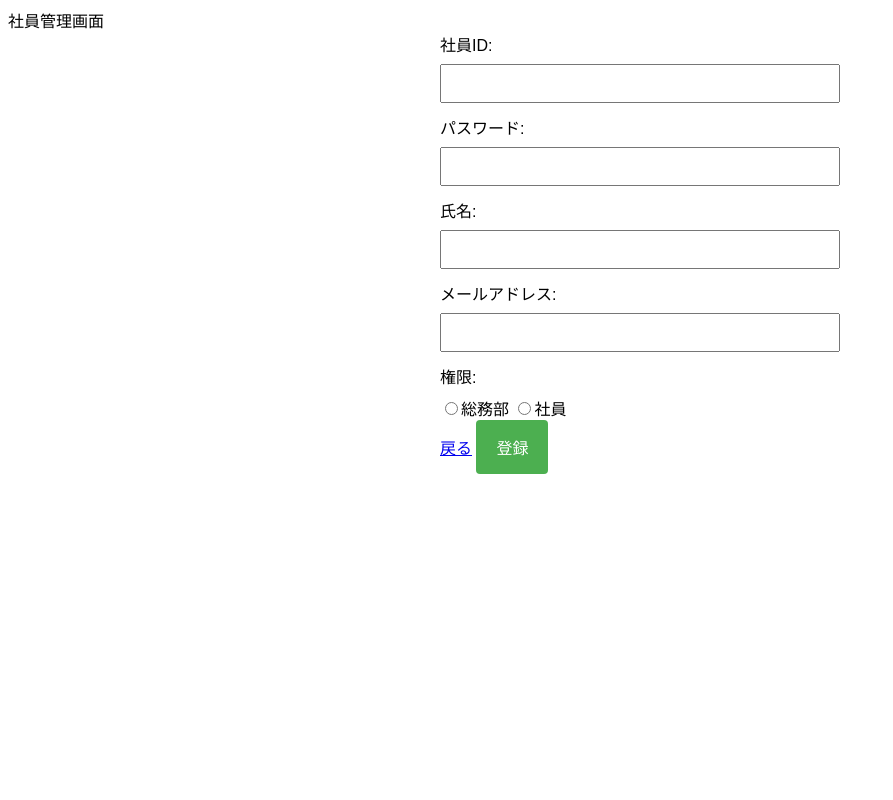
After one commit to t21cs024/Local, a Django app: page /superuserhome/signup/ in a window 1280 px wide. The commit adds this page. Shown: the whole page, without its empty margins (0-893 px from the left). Run offline with Django 4.2, Linux system fonts and the light colour scheme; some libraries are stand-ins or nearby versions.

Commit message:
[add]社員管理画面に関わるhtml(useredit,signup,userinformation,test)及び、views,models,forms,urlsの編集をした。 マイグレーション要必須 signup.html用のcssファイルを追加した

```diff
--- /dev/null
+++ b/static/bootstrap/css/SignUp.css
@@ -0,0 +1,36 @@
+body {
+            font-family: Arial, sans-serif;
+        }
+
+        form {
+            max-width: 400px;
+            margin: 0 auto;
+        }
+
+        label {
+            display: block;
+            margin-bottom: 8px;
+        }
+
+
+
+        .custom-input {
+        width: 100%;
+        padding: 10px;
+        margin-bottom: 12px;
+        box-sizing: border-box;
+    }
+
+        button {
+            background-color: #4CAF50;
+            color: white;
+            padding: 15px 20px;
+            border: none;
+            border-radius: 4px;
+            cursor: pointer;
+            font-size: 16px;
+        }
+
+        .right-align {
+      float: right;
+    }
--- /dev/null
+++ b/superuserhome/forms.py
@@ -0,0 +1,36 @@
+'''
+Created on 2023/12/15
+
+@author: t21cs011
+'''
+from django import forms
+from .models import User
+
+class ItemBuy(forms.Form):
+    status = (
+            (0, '未購入'),
+            (1, '購入済')
+            )
+    item_id = forms.IntegerField(label='ID')
+    item_status = forms.ChoiceField(label='STATUS',widget=forms.Select, choices=status)
+
+
+class ItemIdForm(forms.Form):
+    item_id = forms.IntegerField(label='ID')
+
+class ItemForm(forms.ModelForm):
+    class Meta:
+        model = User
+        fields = ['name']
+
+class SignUpForm(forms.Form):
+    id = forms.CharField(label='ID', required=True)
+    full_name = forms.CharField(label='氏名', required=True)
+    password = forms.CharField(label='パスワード', widget=forms.PasswordInput, required=True)
+    email = forms.EmailField(label='メールアドレス', required=True)
+    authority = forms.BooleanField(label='権限', required=False)
+
+    # 他のフィールドも適切に追加
+
+class UserIdForm(forms.Form):
+    user_id = forms.IntegerField(label='ID')
--- a/superuserhome/models.py
+++ b/superuserhome/models.py
@@ -2,8 +2,12 @@ from django.db import models
 
 # Create your models here.
 class User(models.Model):
+    user_id = models.IntegerField()
     name = models.CharField(max_length=100)
     user_menu = models.URLField(blank = True,null = True)
+    user_pass = models.CharField(max_length=100)
+    user_mail = models.EmailField()
+    user_authority = models.BooleanField(default=False)
 
     def __str__(self):
         return self.name
--- /dev/null
+++ b/superuserhome/templates/Edit/signup.html
@@ -0,0 +1,37 @@
+{% block title %} 社員管理画面 {% endblock %}
+{% load static %}
+
+{% block content %}
+    <title>新規社員登録</title>
+    <meta charset="UTF-8">
+    <meta name="viewport" content="width=device-width, initial-scale=1.0">
+    <link rel="stylesheet" href="{% static '/bootstrap/css/SignUp.css' %}">
+
+   <body>
+ <form method="post" action="{% url 'superuserhome:signup' %}">
+        {% csrf_token %}
+
+        <label for="employee_id">社員ID:</label>
+        <input type="text" id="id" name="id"　 class="custom-input" required>
+
+        <label for="password">パスワード:</label>
+        <input type="password" id="password" name="password"　 class="custom-input" required>
+
+        <label for="full_name">氏名:</label>
+        <input type="text" id="full_name" name="full_name"　 class="custom-input" required>
+
+        <label for="email">メールアドレス:</label>
+        <input type="email" id="email" name="email"　 class="custom-input" required>
+
+
+         <label for="email">権限:</label>
+        <input type="radio" name="authority" value="総務部">総務部
+        <input type="radio" name="authority" value="社員">社員
+
+        <div>
+				<a href="{% url 'superuserhome:useredit' %}">戻る</a>
+				<button type="submit">登録</button>
+        </div>
+</form>
+</body>
+{% endblock %}
--- a/superuserhome/urls.py
+++ b/superuserhome/urls.py
@@ -5,12 +5,16 @@ Created on 2023/12/12
 '''
 from django.urls import path,include
 from .views import SuperUserHomeView ,UserEditView, OrderEditView, OldItemView, NewItemView
+from .views import UserEditView,UserInformationView,SignUpView,TestView
 
 app_name = 'superuserhome'
 urlpatterns = [
     path('',SuperUserHomeView.as_view()),
     path('useredit/',UserEditView.as_view(), name='useredit'),
     path('orderedit/',OrderEditView.as_view(),name='orderedit'),
+    path('userinformation/', UserInformationView.as_view(), name='userinformation'),
+    path('signup/',SignUpView.as_view(), name='signup'),
+    path('test/',TestView.as_view(), name='test'),
     path('orderedit/olditem/', OldItemView.as_view(), name='olditem'),
     path('orderedit/newitem/', NewItemView.as_view(), name='newitem'),
 ]
--- a/superuserhome/views.py
+++ b/superuserhome/views.py
@@ -2,14 +2,14 @@ from django.views.generic import ListView
 from .models import User,Item
 from django.views.generic.base import TemplateView
 from django.http import HttpResponseRedirect
-from django.shortcuts import render
+from django.shortcuts import render,redirect
 from django.urls import reverse
 from django.shortcuts import get_object_or_404
 from django.views.generic.edit import CreateView,UpdateView,DeleteView
 from django.urls.base import reverse_lazy
 from django.utils.decorators import method_decorator
 from django.contrib.auth.decorators import login_required, user_passes_test
-
+from .forms import SignUpForm,UserIdForm
 
 # Create your views here.
 class SuperUserHomeView(TemplateView):
@@ -32,6 +32,65 @@ class NewItemView(TemplateView):
     model = Item
     template_name = "Edit/Item/newitem.html"
 
+class SignUpView(TemplateView):
+    model = User
+    fields = ('user_id', 'name','user_menu', 'user_pass', 'user_mail','user_authority')
+    template_name = "Edit/signup.html"
+    success_url=reverse_lazy('superuserhome')
+
+    def get(self, request, *args, **kwargs):
+        form = SignUpForm()  # YourFormは適切なフォームのクラスに置き換えてください
+        return render(request, self.template_name, {'form': form})
+
+    def post(self, request, *args, **kwargs):
+        form = SignUpForm(request.POST)  # YourFormは適切なフォームのクラスに置き換えてください
+        if form.is_valid():
+            # フォームのデータを使って新しいUserオブジェクトを作成
+            new_user = User(
+                user_id=form.cleaned_data['id'],
+                name=form.cleaned_data['full_name'],
+                user_pass=form.cleaned_data['password'],
+                user_mail=form.cleaned_data['email'],
+                user_authority=form.cleaned_data['authority'],
+                # 他のフィールドも適切に追加
+            )
+            new_user.save()  # データベースに保存
+            return redirect('superuserhome:useredit')  # 成功したら指定のURLにリダイレクト
+
+        # フォームが無効な場合は再度入力を促す
+        return render(request, self.template_name, {'form': form})
+
+class UserInformationView(TemplateView):
+    model = User
+    template_name = "Edit/userinformation.html"
+
+    def post(self, request, *args, **kwargs):
+        user_id = self.request.POST.get('user_id')
+        user = User.objects.get(pk=user_id)
+        context = super().get_context_data(**kwargs)
+        context['form_id'] = UserIdForm()
+        context['user'] = user
+        return self.render_to_response(context)
+
+
+    def get_context_data(self, **kwargs):
+        context = super().get_context_data(**kwargs)
+        context['form_id'] = UserIdForm()
+        return context
+
+
+
+class TestView(TemplateView):
+    model = User
+    fields = ('user_id', 'name')
+    template_name = "Edit/test.html"
+    success_url = reverse_lazy('superuserhome')
+
+    def get(self, request, *args, **kwargs):
+        data_from_database = User.objects.all()
+        return render(request, self.template_name, {'data_from_database': data_from_database})
+
+
 class OldItemView(TemplateView):
     model = Item
     template_name = "Edit/Item/olditem.html"
```
Also changed, not shown: superuserhome/templates/Edit/test.html (added, +28 -0 lines), superuserhome/templates/Edit/useredit.html (+17 -18 lines), superuserhome/templates/Edit/userinformation.html (added, +42 -0 lines).
